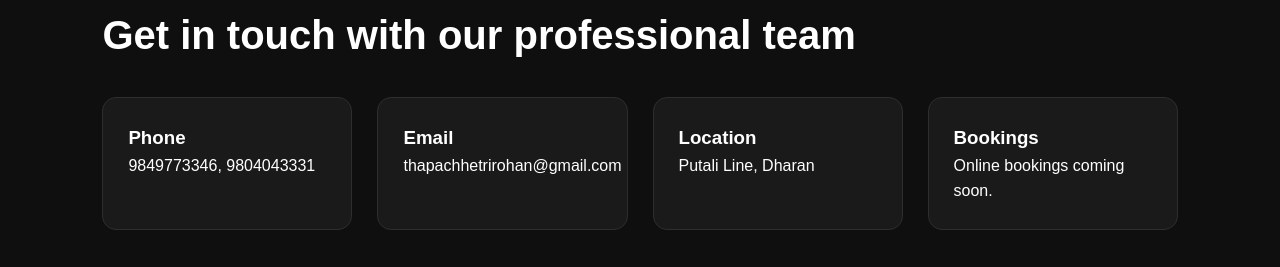
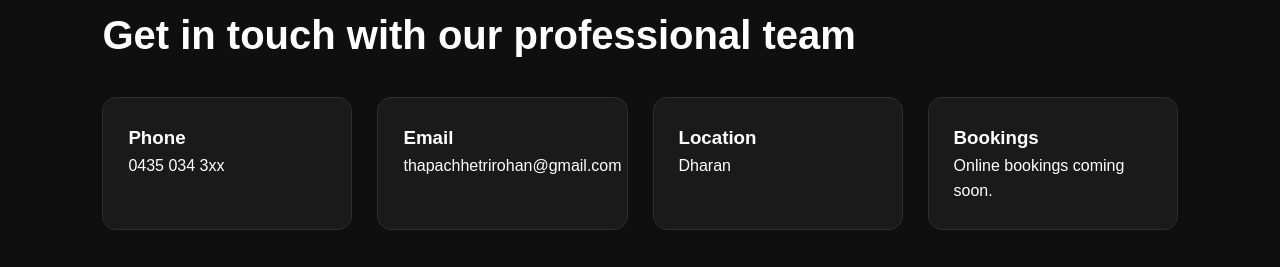
Before and after one commit to DashKing007/dharanautomobiles, a plain HTML site: page index.html in a window 1280 px wide. Shown: the part 2354-2621 px from the top of the page. Drawn offline with Linux system fonts and the light colour scheme.

Commit message:
minor changes

```diff
--- a/index.html
+++ b/index.html
@@ -127,8 +127,7 @@
     <div class="contact-box">
       <div class="contact-item">
         <h3>Phone</h3>
-        <p>9849773346,
-          9804043331
+        <p>0435 034 3xx
         </p>
       </div>
 
@@ -139,7 +138,7 @@
 
       <div class="contact-item">
         <h3>Location</h3>
-        <p>Putali Line, Dharan </p>
+        <p> Dharan </p>
       </div>
 
       <div class="contact-item">
```
